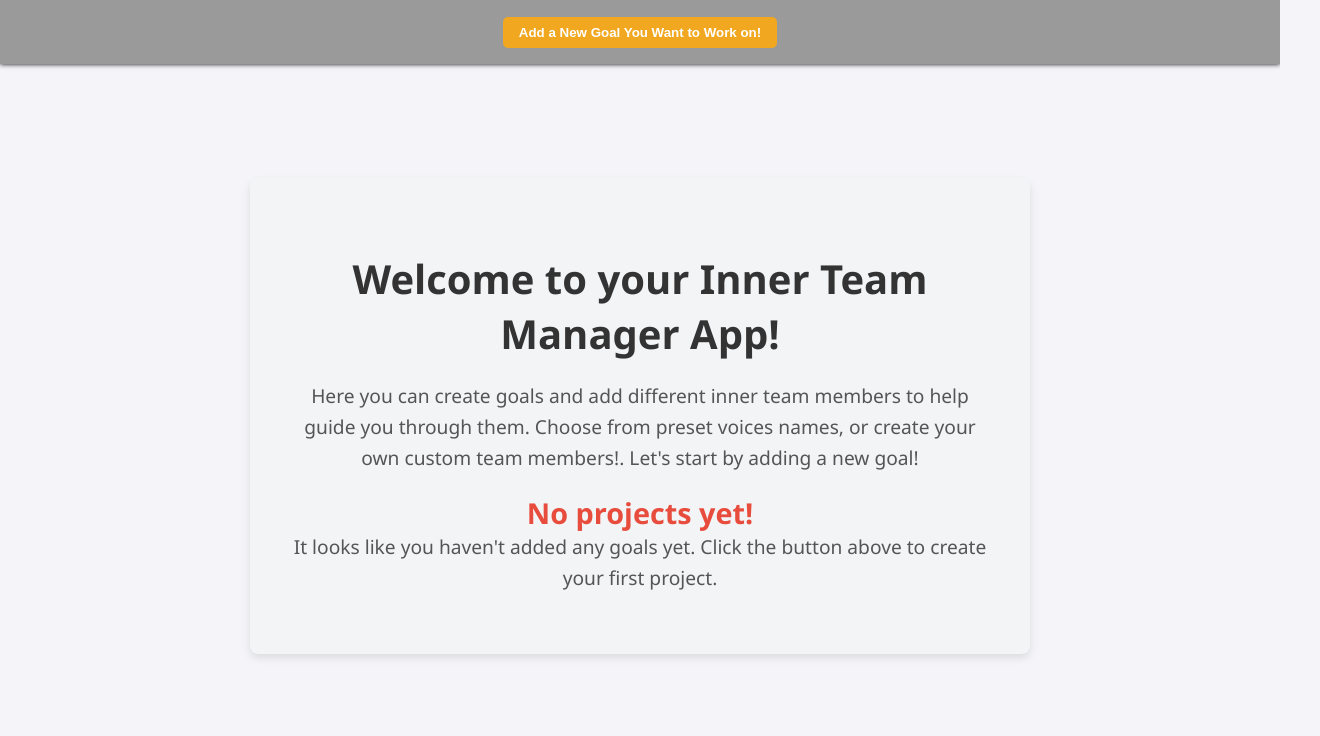
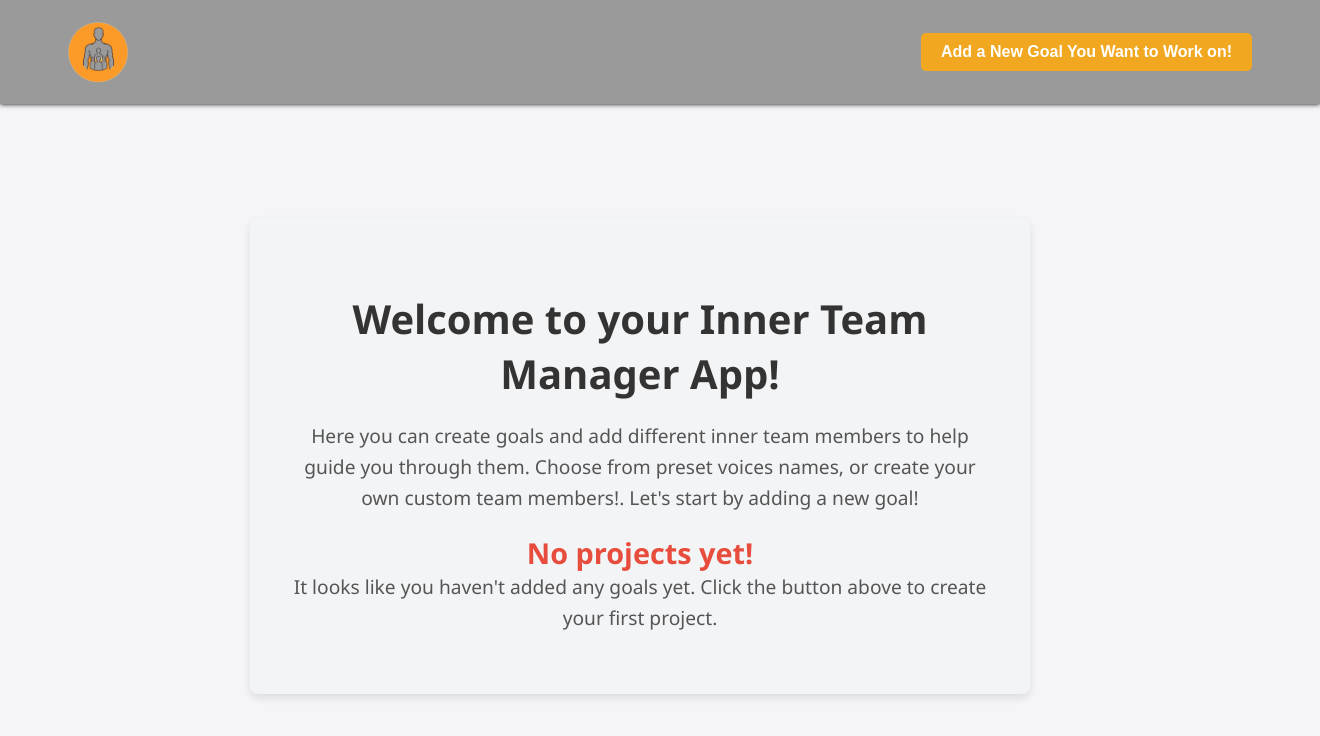
Before and after one commit to gabriel-tanase-g/InnerTeam-ManagementApp, a plain HTML site: page index.html in a window 1280 px wide. Shown: the whole page, 1320 px wide, since content can reach past the window. Drawn offline with Linux system fonts and the light colour scheme.

Commit message:
Add logo

```diff
--- a/index.html
+++ b/index.html
@@ -9,6 +9,7 @@
 </head>
 <body>
     <header>
+        <img src="/logo.png" alt="Inner Team Manager Logo" id="logo">
         <button id="new-project">Add a New Goal You Want to Work on!</button>
     </header>
     <div class="project-shelf" id="projectShelf"></div>
--- a/script.js
+++ b/script.js
@@ -1,3 +1,24 @@
+document.addEventListener("DOMContentLoaded", () => {
+    const teamMembers = document.querySelectorAll(".team .person");
+    const teamSize = teamMembers.length;
+
+    // Position team members around the circle
+    teamMembers.forEach((member, index) => {
+        const angle = (index / teamSize) * 2 * Math.PI; // Calculate angle for each member
+        member.style.setProperty("--angle", `${angle}rad`); // Set angle dynamically
+
+        // Animate each member to appear sequentially
+        setTimeout(() => {
+            member.style.animationDelay = `${index * 0.5}s`; // Stagger their animations
+        }, index * 500);
+    });
+
+    // Hide animation and show content after all animations complete
+    setTimeout(() => {
+        document.body.classList.add("ready");
+    }, (teamSize + 2) * 500); // Adjust timing to ensure all animations finish
+});
+
 const newProjectButton = document.getElementById('new-project');
 const formDialog = document.getElementById('formDialog');
 const closeProjectDialogButton = document.getElementById('closeProjectDialog');
--- a/styles.css
+++ b/styles.css
@@ -20,10 +20,12 @@ header {
     width: 100%;
     height: 4rem;
     display: flex;
-    justify-content: center;
-    align-items: center;
     background-color: var(--secondary-color);
     box-shadow: 0 0 5px black;
+    display: flex;
+    align-items: center;
+    justify-content: space-between;
+    padding: 20px;
 }
 
 header button {
@@ -35,7 +37,18 @@ header button {
     cursor: pointer;
     transition: background-color 0.3s ease;
 }
+#logo {
+    height: 60px; /* Adjust size as needed */
+    margin-right: 10px; /* Add space between logo and button */
+    margin-left:3rem;
+}
 
+#new-project {
+    padding: 10px 20px;
+    font-size: 16px;
+    cursor: pointer;
+    margin-right:3rem;
+}
 header button:hover {
     background-color: darkorange;
 }
```
Also changed, not shown: logo.png (added).
